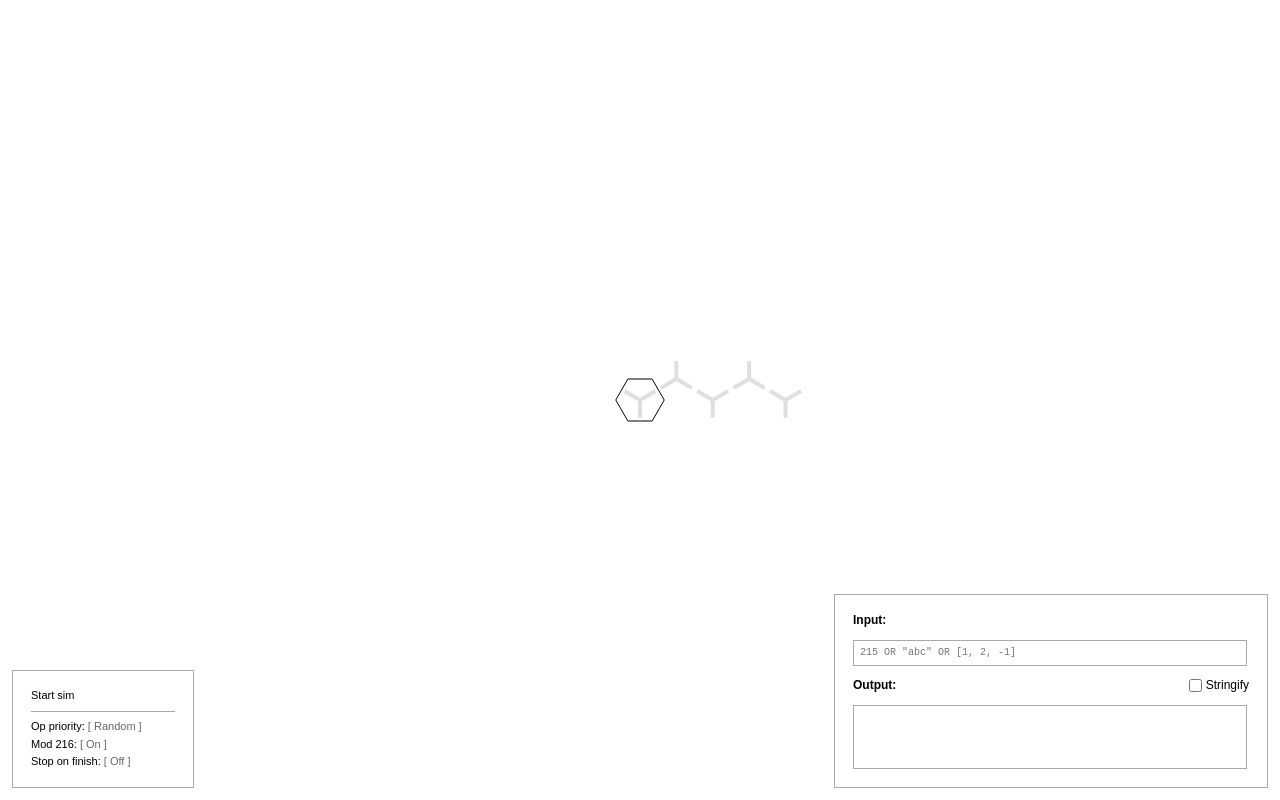
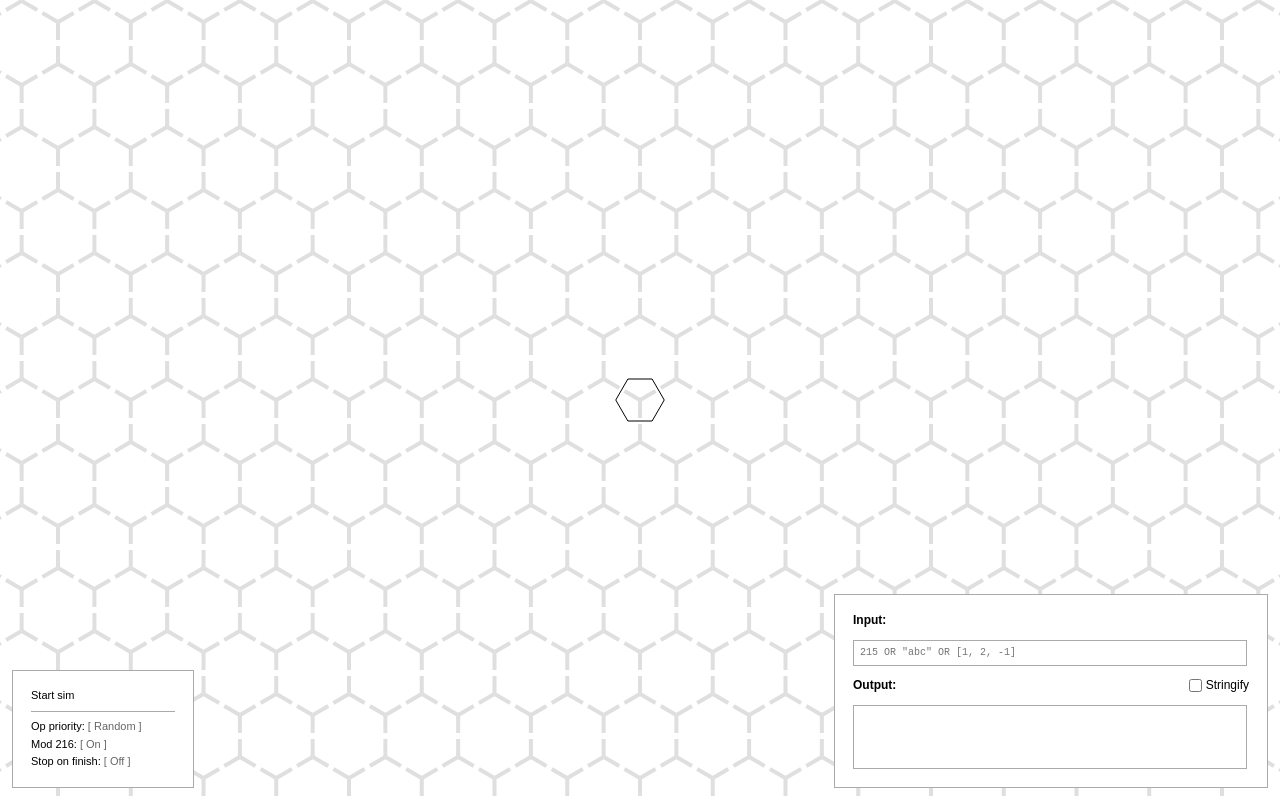
Before and after one commit to Radvylf/trianguish, a plain HTML site: page index.html in a window 1280 px wide. Drawn offline with Linux system fonts and the light colour scheme.

Commit message:
Minor fix

```diff
--- a/index.html
+++ b/index.html
@@ -931,8 +931,6 @@
 
                     // console.log(from, q_off, r_off);
 
-                    /*
-
                     var q, r;
 
                     c_2d.fillStyle = "#000000";
@@ -943,14 +941,6 @@
                             draw_diagram({ q: q, r: r, s: 1n });
                         }
                     }
-
-                    */
-
-                    draw_diagram({ q: 0n, r: 0n, s: 0n });
-                    draw_diagram({ q: 0n, r: 0n, s: 1n });
-                    draw_diagram({ q: 1n, r: 0n, s: 0n });
-                    draw_diagram({ q: 1n, r: 0n, s: 1n });
-                    draw_diagram({ q: 2n, r: 0n, s: 0n });
 
                     const FOC_R = 21;
                     const FOC_S = FOC_R / Math.sqrt(3);
```
